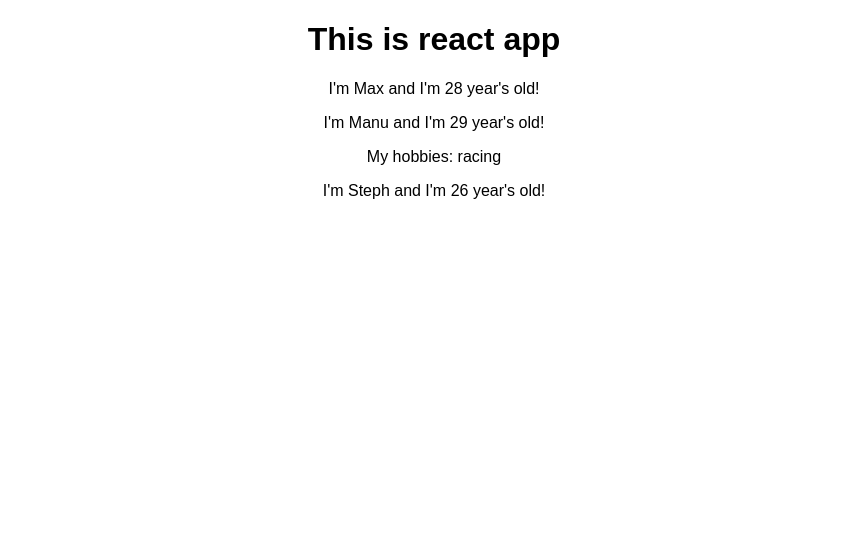
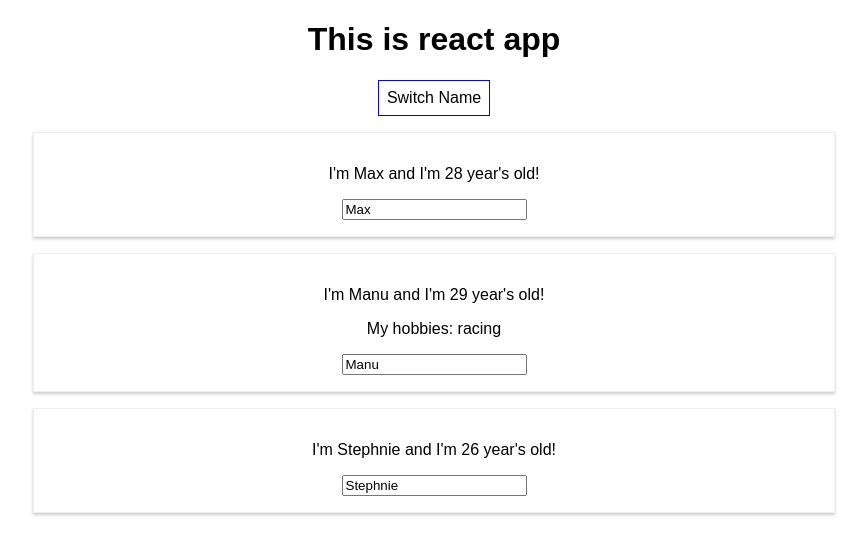
Before and after one commit to sharmaabhilash/react-course, a React (Create React App) app: page / in a window 1280 px wide. Shown: the top 554 px of the page, without its empty margins (206-1073 px from the left). Built offline with nearby package versions, Linux system fonts and the light colour scheme.

Commit message:
manage state in class based component and functional component add inline and external styling 2 way binding

```diff
--- a/src/App.js
+++ b/src/App.js
@@ -3,13 +3,65 @@ import './App.css';
 import Person from './Person/Person';
 
 class App extends Component {
+
+  state = {
+    persons: [
+      { name: 'Max', age: 28 },
+      { name: 'Manu', age: 29 },
+      { name: 'Stephnie', age: 26 }
+    ],
+    otherState: 'some other value'
+  };
+
+  switchNameHandler = (firstName, lastName) => {
+    // console.log('Was clicked');
+    // DON'T DO THAT: this.state.persons[0].name = 'Abhilash';
+    this.setState({
+      persons: [
+        { name: firstName + lastName, age: 28 },
+        { name: 'Manu', age: 29 },
+        { name: 'Stephnie', age: 28 }
+      ]
+    });
+  }
+
+  nameChangedHandler = (event) => {
+    this.setState({
+      persons: [
+        { name: 'Max', age: 28 },
+        { name: event.target.value, age: 29 },
+        { name: 'Stephnie', age: 28 }
+      ]
+    });
+  }
+
   render() {
+
+    const styles = {
+      backgroundColor: 'white',
+      font: 'inherit',
+      border: '1px solid blue',
+      padding: '8px',
+      cursor: 'pointer'
+    }
+
     return (
       <div className="App">
         <h1>This is react app</h1>
-        <Person name="Max" age="28" />
-        <Person name="Manu" age="29">My hobbies: racing</Person>
-        <Person name="Steph" age="26" />
+        <button onClick={() => this.switchNameHandler('Abhilash ', 'Sharma') }
+          style={ styles }>
+          Switch Name
+        </button>
+        <Person name={ this.state.persons[0].name }
+          age={ this.state.persons[0].age } />
+        <Person name={ this.state.persons[1].name }
+          age={ this.state.persons[1].age }
+          click={ this.switchNameHandler.bind(this, 'Sunny ', 'Sharma') }
+          changed={ this.nameChangedHandler }>
+          My hobbies: racing
+        </Person>
+        <Person name={ this.state.persons[2].name }
+          age={ this.state.persons[2].age } />
       </div>
     );
     // return React.createElement('div', { className: 'App' }, React.createElement('h1', null, 'This is from React.createElement'));
--- /dev/null
+++ b/src/Person/Person.css
@@ -0,0 +1,8 @@
+.Person {
+    width: 60%;
+    margin: 16px auto;
+    border: 1px solid #eee;
+    box-shadow: 0 2px 3px #ccc;
+    padding: 16px;
+    text-align: center;
+}
--- a/src/Person/Person.jsx
+++ b/src/Person/Person.jsx
@@ -1,11 +1,13 @@
 import React from 'react';
+import './Person.css';
 
 const person = (props) => {
     // return <p>I'm a Person!!! And I'm { Math.floor(Math.random() * 30) } year's old!</p>
     return (
-        <div>
-            <p>I'm { props.name } and I'm { props.age } year's old!</p>
+        <div className="Person">
+            <p onClick={ props.click }>I'm { props.name } and I'm { props.age } year's old!</p>
             <p>{ props.children }</p>
+            <input type="text" onChange={ props.changed } value={ props.name } />
         </div>
     );
 }
```
Also changed, not shown: src/App.react-hooks.js (added, +46 -0 lines), package.json (line endings or trailing spaces).
